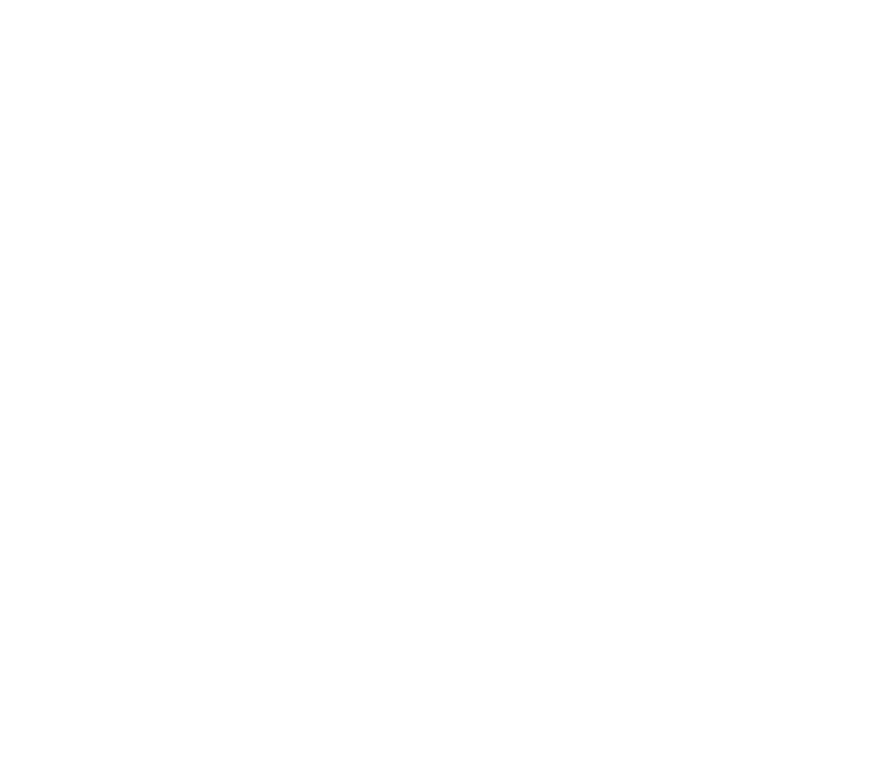
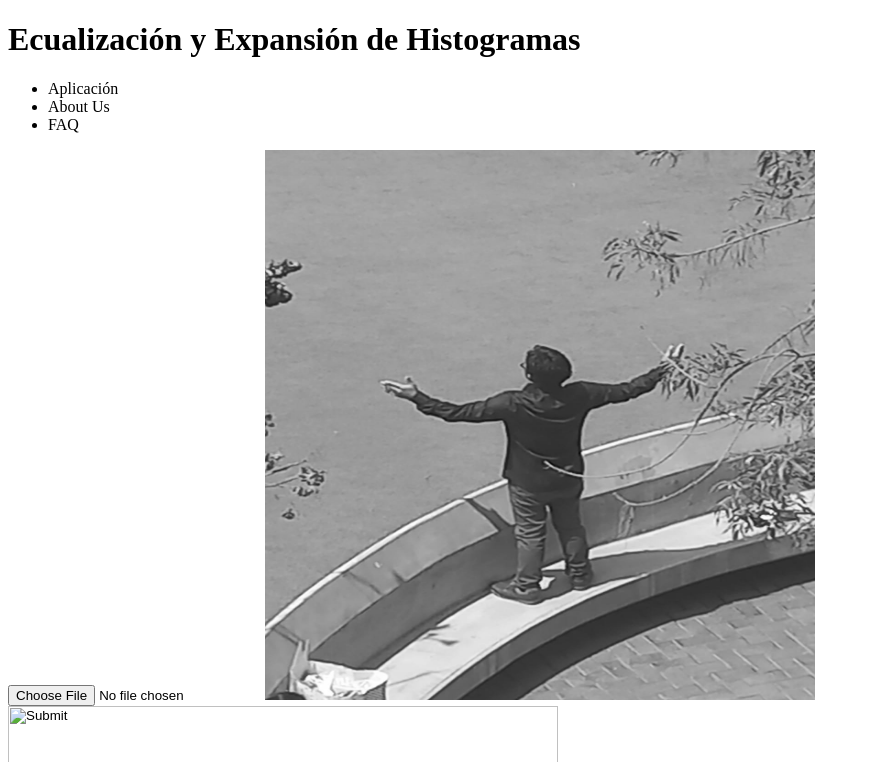
Before and after one commit to L1LZ4Z/MA475-SI44-2024, a plain HTML site: page code/index.html in a window 1280 px wide. Shown: the top 762 px of the page, without its empty margins (0-870 px from the left). Drawn offline with Linux system fonts and the light colour scheme.

Commit message:
WASAAAAA

```diff
--- a/code/index.html
+++ b/code/index.html
@@ -8,12 +8,29 @@
 <body>
     <header>
         <!--Estetica en la parte de arriba-->
+        <h1>Ecualización y Expansión de Histogramas</h1>
     </header>
     <nav>
         <!--Barra navegacion con secciones: Aplicacion, About Us y Faq-->
+        <ul>
+            <li>Aplicación</li>
+            <li>About Us</li>
+            <li>FAQ</li>
+        </ul>
     </nav>
     <div>
         <!--Aplicacion-->
+        <div>
+            <!--Insertar imagen, escoger función-->
+            <label for="inputImage" title="Subir una imagen">
+                <input type="file" class="sr-only btn btn-dark" id="inputImage" name="file" accept="image/jpeg, image/png, image/bmp, image/jpg">
+            </label>
+            <input type="image" src="img/ChikisorEnLaRotonda.jpg" height="550" width="550">
+        </div>
+        <div>
+            <!--Salida de imagen-->
+            <input type="image" src="(nombre de archivo)" height="550" width="550">
+        </div>
     </div>
 </body>
 </html>
```
Also changed, not shown: code/img/ChikisorEnLaRotonda.jpg (added), code/script.js (added), code/styles.css (added).
